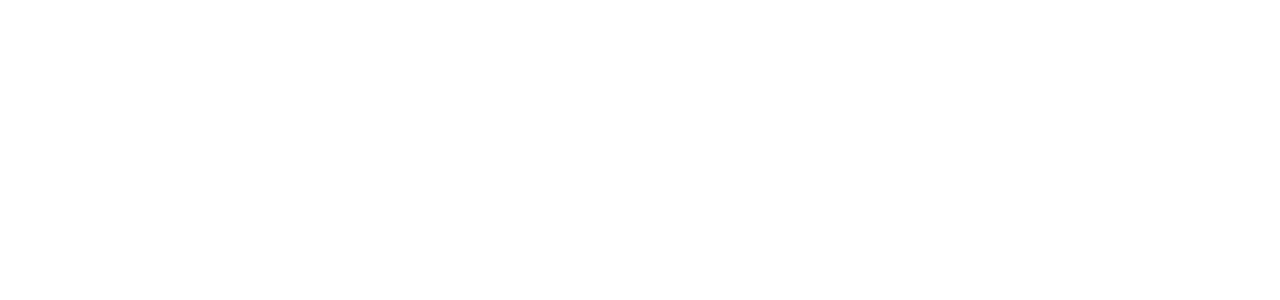
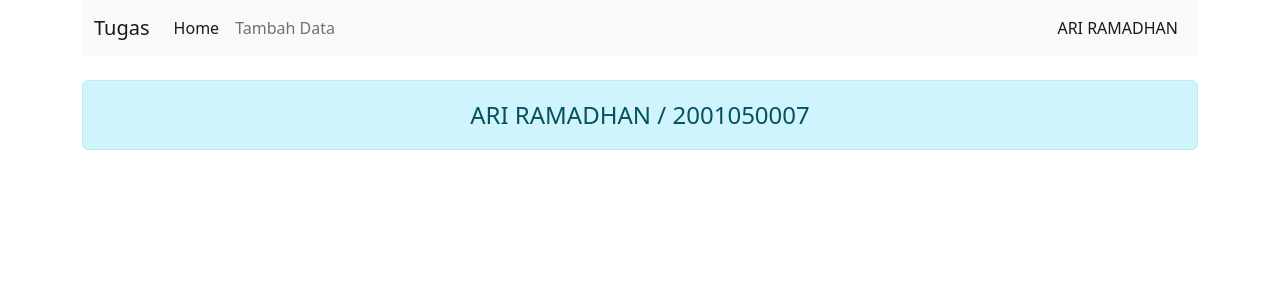
Before and after one commit to ari-ramadhan/2001050007-CI3, a CodeIgniter app: page /database/ in a window 1280 px wide. Before the commit the part shown is empty. Shown: the top 300 px of the page. Run offline with CodeIgniter, Linux system fonts and the light colour scheme.

Commit message:
Add NavBar & Alert

```diff
--- a/application/views/index.php
+++ b/application/views/index.php
@@ -12,7 +12,41 @@
 </head>
 
 <body>
-    <h1></h1>
+    <div class="container">
+
+        <nav class="navbar navbar-expand-lg bg-light">
+            <div class="container-fluid">
+                <a class="navbar-brand" href="#">Tugas</a>
+                <button class="navbar-toggler" type="button" data-bs-toggle="collapse" data-bs-target="#navbarNav"
+                    aria-controls="navbarNav" aria-expanded="false" aria-label="Toggle navigation">
+                    <span class="navbar-toggler-icon"></span>
+                </button>
+                <div class="collapse navbar-collapse justify-content-between" id="navbarNav">
+                    <ul class="navbar-nav">
+                        <li class="nav-item">
+                            <a class="nav-link active" aria-current="page" href="#">Home</a>
+                        </li>
+                        <li class="nav-item">
+                            <a class="nav-link" href="#">Tambah Data</a>
+                        </li>
+                    </ul>
+
+                    <div class="d-flex">
+                        <ul class="navbar-nav">
+                            <li class="nav-item">
+                                <a class="nav-link active" aria-current="page" href="#">ARI RAMADHAN</a>
+                            </li>
+                        </ul>
+                    </div>
+                </div>
+        </nav>
+
+
+        <div class="alert alert-info mt-4 text-center" role="alert">
+            <span class="fs-4">ARI RAMADHAN / 2001050007</span>
+        </div>
+
+    </div>
 </body>
 
 </html>
```
Also changed, not shown: 1 other file.
